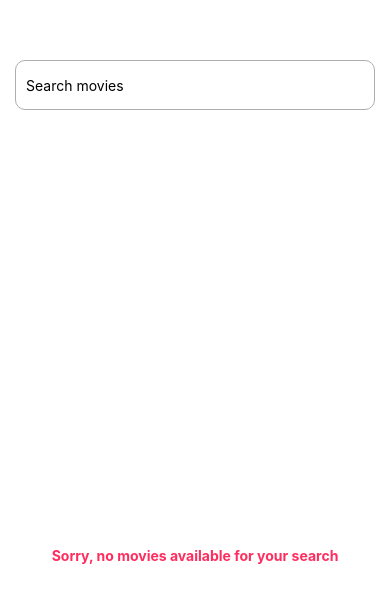
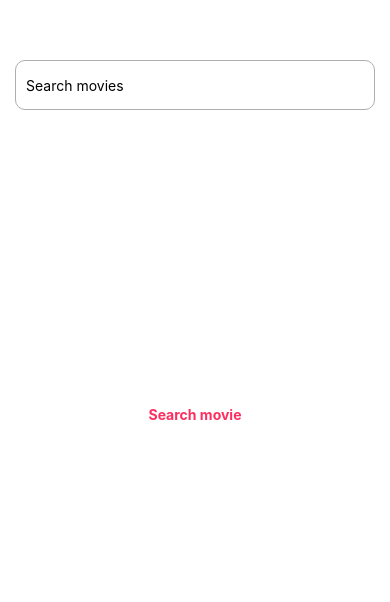
Before and after one commit to MichaelAmoabengVaulitions/movies-search, a React Native app: screen / in a window 390 px wide. Shown: the top 602 px of the page. Built offline with nearby package versions, Linux system fonts and the light colour scheme.

Commit message:
Added search term validation

```diff
--- a/src/components/Card/index.tsx
+++ b/src/components/Card/index.tsx
@@ -36,7 +36,7 @@ const getImageBackgroundByTitleLength = (title: string): ImageURISource => {
 const Card: FC<CardProps> = ({ title, imageUri, style, onPress }) => {
 
   return (
-    <TouchableWithoutFeedback {...onPress}>
+    <TouchableWithoutFeedback onPress={onPress}>
       <ImageBackground
         style={{ ...styles.mainContainer, ...style }}
         source={getImageBackgroundByTitleLength(title)}
--- a/src/screens/SearchScreen/index.tsx
+++ b/src/screens/SearchScreen/index.tsx
@@ -18,6 +18,7 @@ import { fetchMovies } from './store/actions'
 const SearchScreen: FC = () => {
   const dispatch = useDispatch()
   const [searchTerm, setSearchTerm] = useState('')
+  const serchTermValid = setSearchTerm.length !== 0
   const movies = useSelector(
     ({ moviesState }: AppState) =>
       moviesState && moviesState.fetchMoviesSuccess || []
@@ -33,9 +34,12 @@ const SearchScreen: FC = () => {
   }, [searchTerm])
 
   const handleOnSubmitEditing = () => {
-    searchMovie()
+    if (serchTermValid) {
+      searchMovie()
+    }
     Keyboard.dismiss()
   }
+
   return (
     <View style={styles.mainView}>
       <View style={styles.inputContainer}>
--- a/src/screens/SearchScreen/styles.ts
+++ b/src/screens/SearchScreen/styles.ts
@@ -11,7 +11,7 @@ export const styles = StyleSheet.create({
     fontWeight: '700',
     color: RED_WARNING,
     textAlign: 'center',
-    marginTop: SCREEN_HEIGHT / 2
+    marginTop: SCREEN_HEIGHT / 3
   },
   inputContainer: {
     margin: 15,
--- a/src/utils/constants.ts
+++ b/src/utils/constants.ts
@@ -4,4 +4,4 @@ export const API_KEY: string = 'cff54c90'
 // NOTE: Will be very useful to handle translations
 export const FETCHING_MOVIES_ERROR_MESSAGE: string = 'Something went wrong, please try again'
 export const NO_POSTER_MESSAGE: string = 'Sorry, no poster to display'
-export const NO_MOVIES_MESSAGE: string = 'Sorry, no movies available for your search'
+export const NO_MOVIES_MESSAGE: string = 'Search movie'
```
